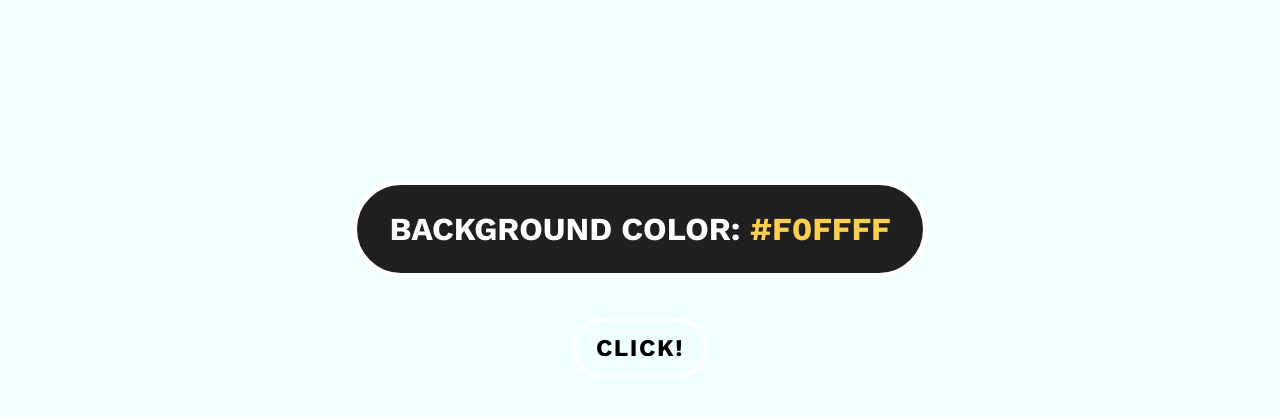
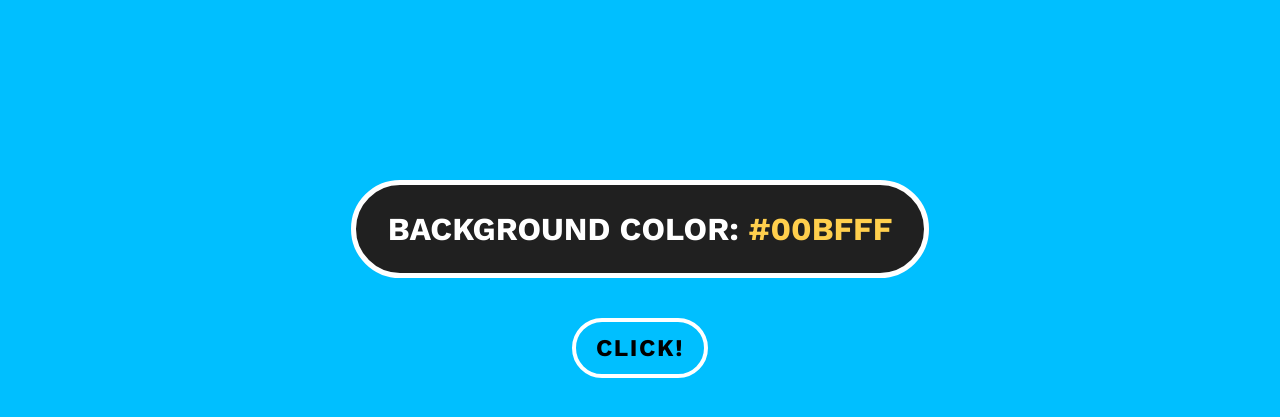
Before and after one commit to emjose/color-flipper, a plain HTML site: page hex.html in a window 1280 px wide. Shown: the part 97-514 px from the top of the page. Drawn offline with nearby package versions, Linux system fonts and the light colour scheme.

Commit message:
update background

```diff
--- a/hex.html
+++ b/hex.html
@@ -13,7 +13,7 @@
 		<meta property="og:type" content="website" />
 		<meta name="twitter:card" content="summary" />
 		<meta name="description" content="A background color flipper. Click to visit website." />
-		<meta name="theme-color" content="#F0FFFF" />
+		<meta name="theme-color" content="#00BFFF" />
 		<meta name="keywords" content="HTML, CSS, JavaScript, button, color changer, color flipper" />
 		<meta name="author" content="Emmanuel Jose" />
 		<title>Color Flipper</title>
@@ -56,7 +56,7 @@
 
 		<main>
 			<div class="container">
-				<p>BACKGROUND COLOR: <span class="color">#F0FFFF</span></p>
+				<p>BACKGROUND COLOR: <span class="color">#00BFFF</span></p>
 				<button class="btn btn-hero" id="btn">click!</button>
 			</div>
 		</main>
--- a/styles.css
+++ b/styles.css
@@ -5,6 +5,7 @@
 	--white: #fff;
 	--black: #000;
 	--azure: #f0ffff;
+	--deepskyblue: deepskyblue;
 	--mustard: rgb(255, 207, 77);
 	--orange: rgb(235, 86, 27);
 	--mobile-color: rgb(211, 60, 0);
@@ -28,7 +29,7 @@
 }
 
 body {
-	background: var(--azure);
+	background: var(--deepskyblue);
 	color: var(--off-black);
 	line-height: 1.25;
 	font-size: 2rem;
```
Also changed, not shown: index.html (+2 -2 lines), manifest.webmanifest.
